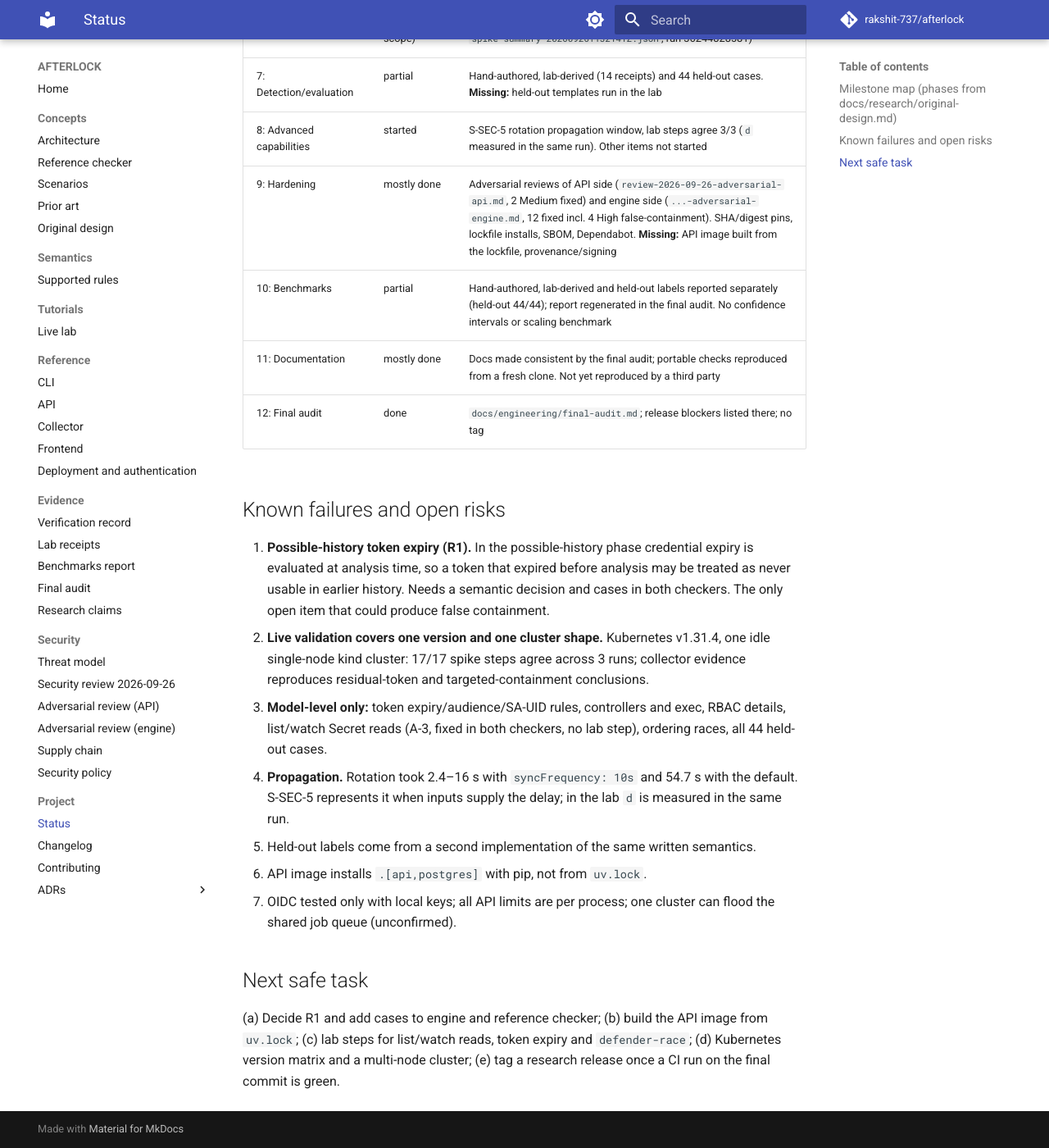
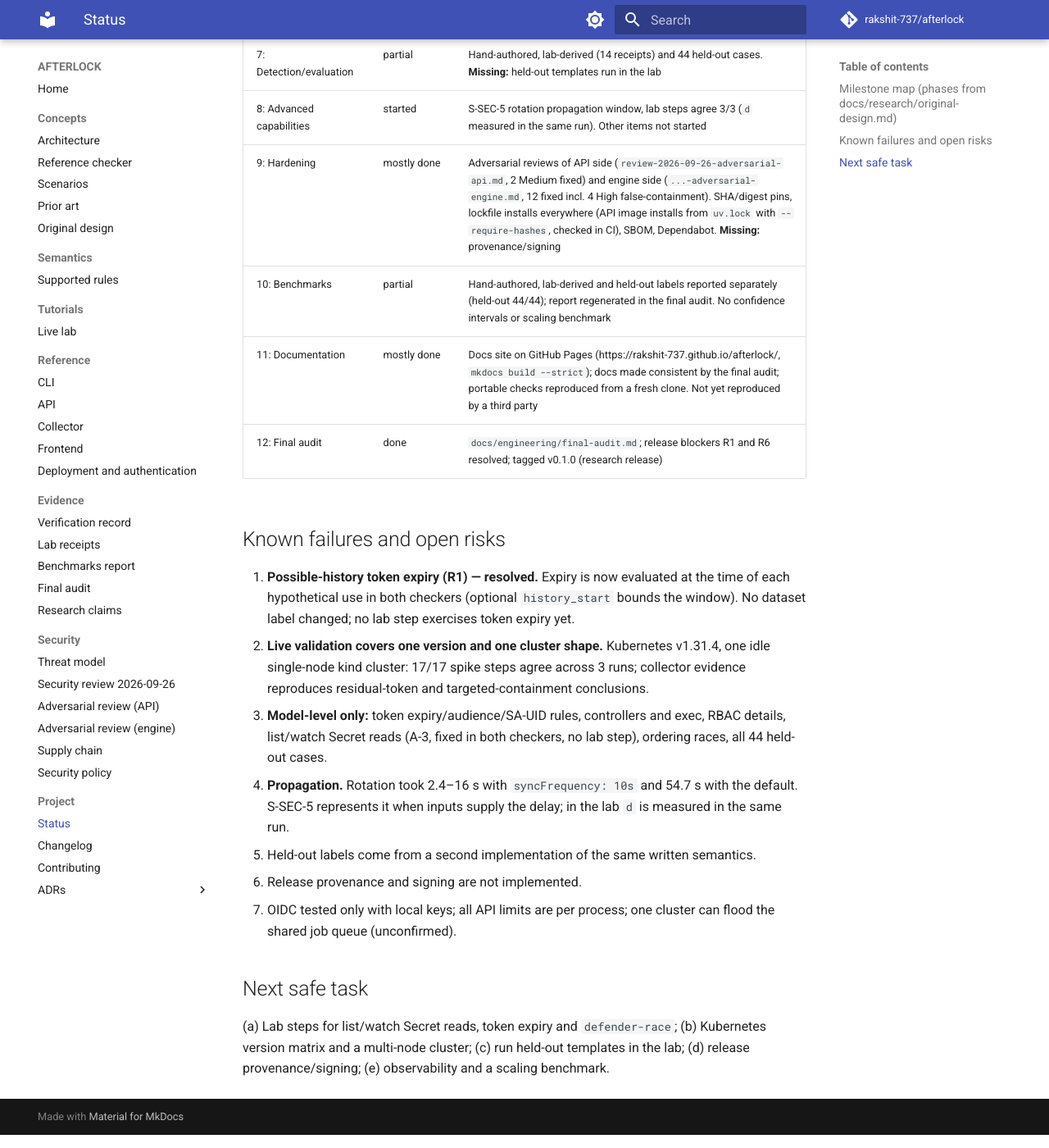
Before and after one commit to rakshit-737/afterlock, an MkDocs documentation site: the page built from docs/engineering/status.md, in a window 1280 px wide and 1400 px high, scrolled down 1025 px. Shown: the whole window at 82% size. Built offline with MkDocs 1.6.1 and Material for MkDocs 9.7.7, drawn with Linux system fonts in a browser that asks for light colours; comment, search, counter and statistics services are not loaded; some of the changed text lies outside the part shown.

Commit message:
docs: status for v0.1.0 release candidate

```diff
--- a/docs/engineering/status.md
+++ b/docs/engineering/status.md
@@ -1,7 +1,7 @@
 # Engineering status
 
-_Last updated: 2026-09-26 (after adversarial reviews, S-SEC-5 lab receipt, collector second
-window, and the phase 12 final audit; version 0.1.0, no tag)._
+_Last updated: 2026-09-26 (release candidate for v0.1.0: R1 and R6 resolved, docs site
+published)._
 
 Maturity: **research-grade, not production-ready.** See `docs/engineering/final-audit.md` for
 the acceptance matrix, risk register (R1-R23) and verdict.
@@ -19,17 +19,16 @@ the acceptance matrix, risk register (R1-R23) and verdict.
 | 6: Demo laboratory | done (spike scope) | Canary, Calico isolation, reset, repeat. 3 x 17 steps agree (latest `spike-summary-20260926T132141Z.json`, run 36244828581) |
 | 7: Detection/evaluation | partial | Hand-authored, lab-derived (14 receipts) and 44 held-out cases. **Missing:** held-out templates run in the lab |
 | 8: Advanced capabilities | started | S-SEC-5 rotation propagation window, lab steps agree 3/3 (`d` measured in the same run). Other items not started |
-| 9: Hardening | mostly done | Adversarial reviews of API side (`review-2026-09-26-adversarial-api.md`, 2 Medium fixed) and engine side (`...-adversarial-engine.md`, 12 fixed incl. 4 High false-containment). SHA/digest pins, lockfile installs, SBOM, Dependabot. **Missing:** API image built from the lockfile, provenance/signing |
+| 9: Hardening | mostly done | Adversarial reviews of API side (`review-2026-09-26-adversarial-api.md`, 2 Medium fixed) and engine side (`...-adversarial-engine.md`, 12 fixed incl. 4 High false-containment). SHA/digest pins, lockfile installs everywhere (API image installs from `uv.lock` with `--require-hashes`, checked in CI), SBOM, Dependabot. **Missing:** provenance/signing |
 | 10: Benchmarks | partial | Hand-authored, lab-derived and held-out labels reported separately (held-out 44/44); report regenerated in the final audit. No confidence intervals or scaling benchmark |
-| 11: Documentation | mostly done | Docs made consistent by the final audit; portable checks reproduced from a fresh clone. Not yet reproduced by a third party |
-| 12: Final audit | done | `docs/engineering/final-audit.md`; release blockers listed there; no tag |
+| 11: Documentation | mostly done | Docs site on GitHub Pages (https://rakshit-737.github.io/afterlock/, `mkdocs build --strict`); docs made consistent by the final audit; portable checks reproduced from a fresh clone. Not yet reproduced by a third party |
+| 12: Final audit | done | `docs/engineering/final-audit.md`; release blockers R1 and R6 resolved; tagged v0.1.0 (research release) |
 
 ## Known failures and open risks
 
-1. **Possible-history token expiry (R1).** In the possible-history phase credential expiry is
-   evaluated at analysis time, so a token that expired before analysis may be treated as never
-   usable in earlier history. Needs a semantic decision and cases in both checkers. The only
-   open item that could produce false containment.
+1. **Possible-history token expiry (R1) — resolved.** Expiry is now evaluated at the time of
+   each hypothetical use in both checkers (optional `history_start` bounds the window). No
+   dataset label changed; no lab step exercises token expiry yet.
 2. **Live validation covers one version and one cluster shape.** Kubernetes v1.31.4, one idle
    single-node kind cluster: 17/17 spike steps agree across 3 runs; collector evidence
    reproduces residual-token and targeted-containment conclusions.
@@ -39,13 +38,12 @@ the acceptance matrix, risk register (R1-R23) and verdict.
 4. **Propagation.** Rotation took 2.4–16 s with `syncFrequency: 10s` and 54.7 s with the default.
    S-SEC-5 represents it when inputs supply the delay; in the lab `d` is measured in the same run.
 5. Held-out labels come from a second implementation of the same written semantics.
-6. API image installs `.[api,postgres]` with pip, not from `uv.lock`.
+6. Release provenance and signing are not implemented.
 7. OIDC tested only with local keys; all API limits are per process; one cluster can flood the
    shared job queue (unconfirmed).
 
 ## Next safe task
 
-(a) Decide R1 and add cases to engine and reference checker; (b) build the API image from
-`uv.lock`; (c) lab steps for list/watch reads, token expiry and `defender-race`; (d) Kubernetes
-version matrix and a multi-node cluster; (e) tag a research release once a CI run on the final
-commit is green.
+(a) Lab steps for list/watch Secret reads, token expiry and `defender-race`; (b) Kubernetes
+version matrix and a multi-node cluster; (c) run held-out templates in the lab; (d) release
+provenance/signing; (e) observability and a scaling benchmark.
```
